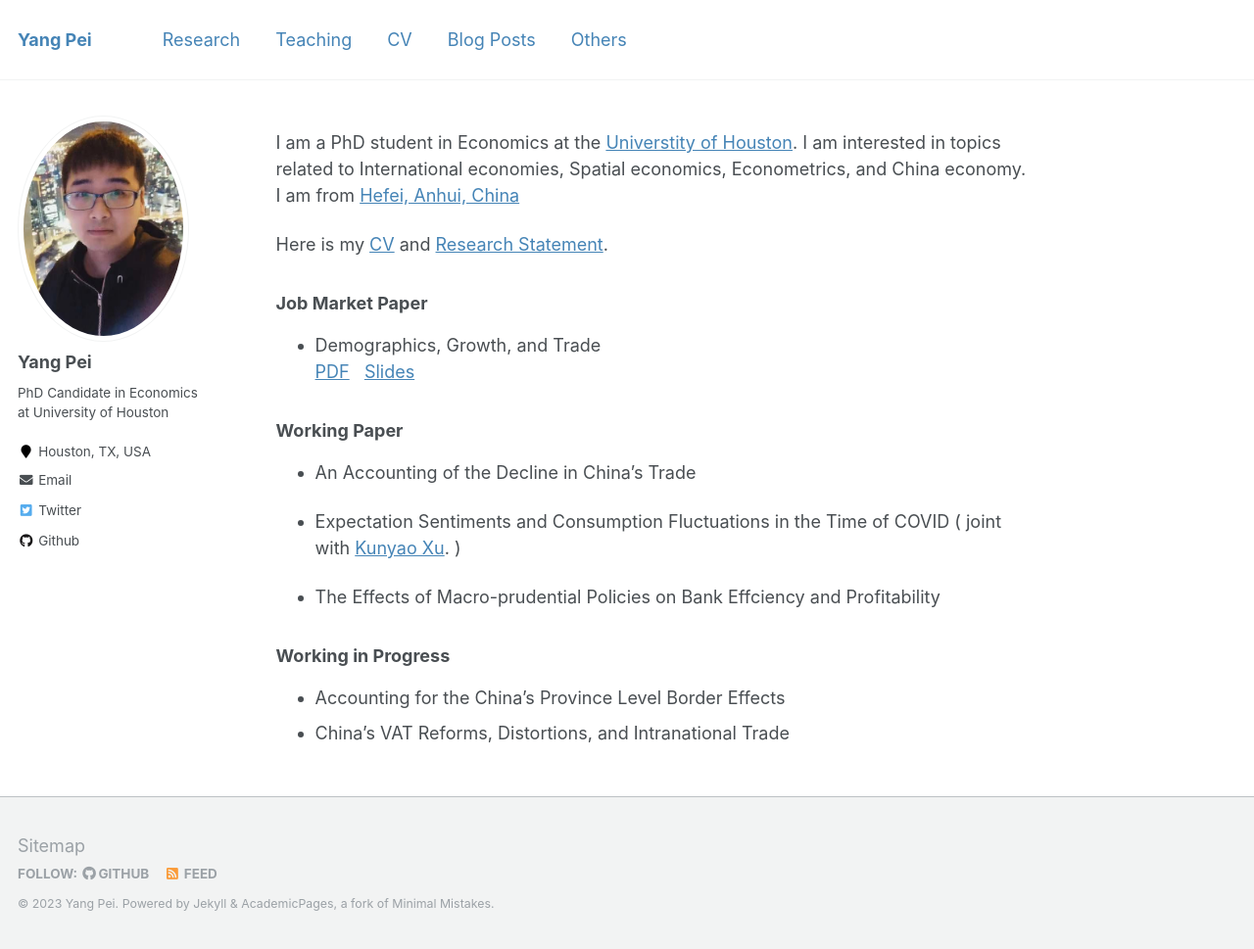
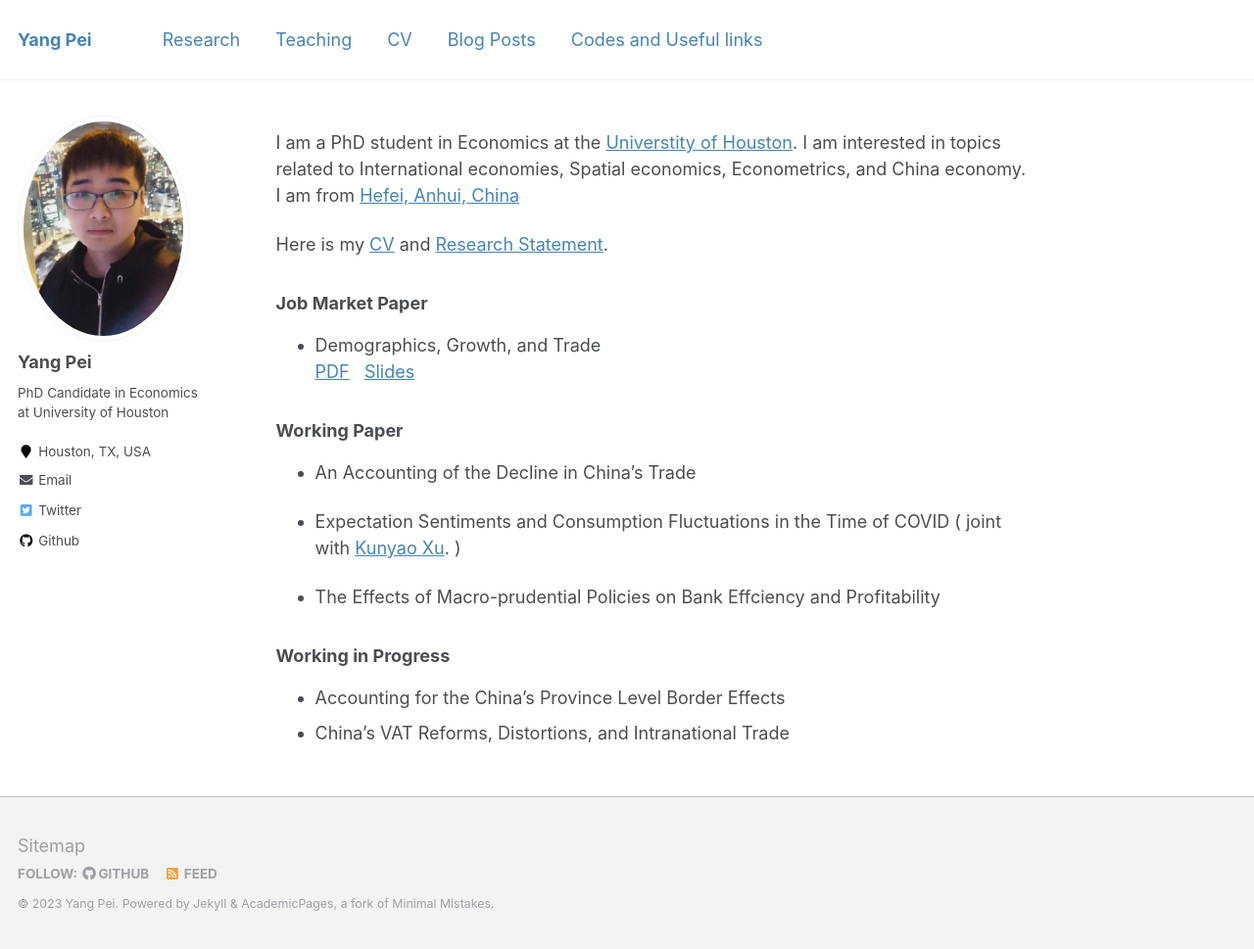
Before and after one commit to ypei1/ypei1.github.io, a Jekyll site: the page built from _pages/about.md, in a window 1280 px wide and 969 px high. Shown: the whole window at 98% size. Built offline with Jekyll 4.4.1, drawn with Linux system fonts in a browser that asks for light colours.

Commit message:
Update navigation.yml

```diff
--- a/_data/navigation.yml
+++ b/_data/navigation.yml
@@ -12,5 +12,5 @@ main:
   - title: "Blog Posts"
     url: /year-archive/
 
-  - title: "Others"
+  - title: "Codes and Useful links"
     url: /others/
```
